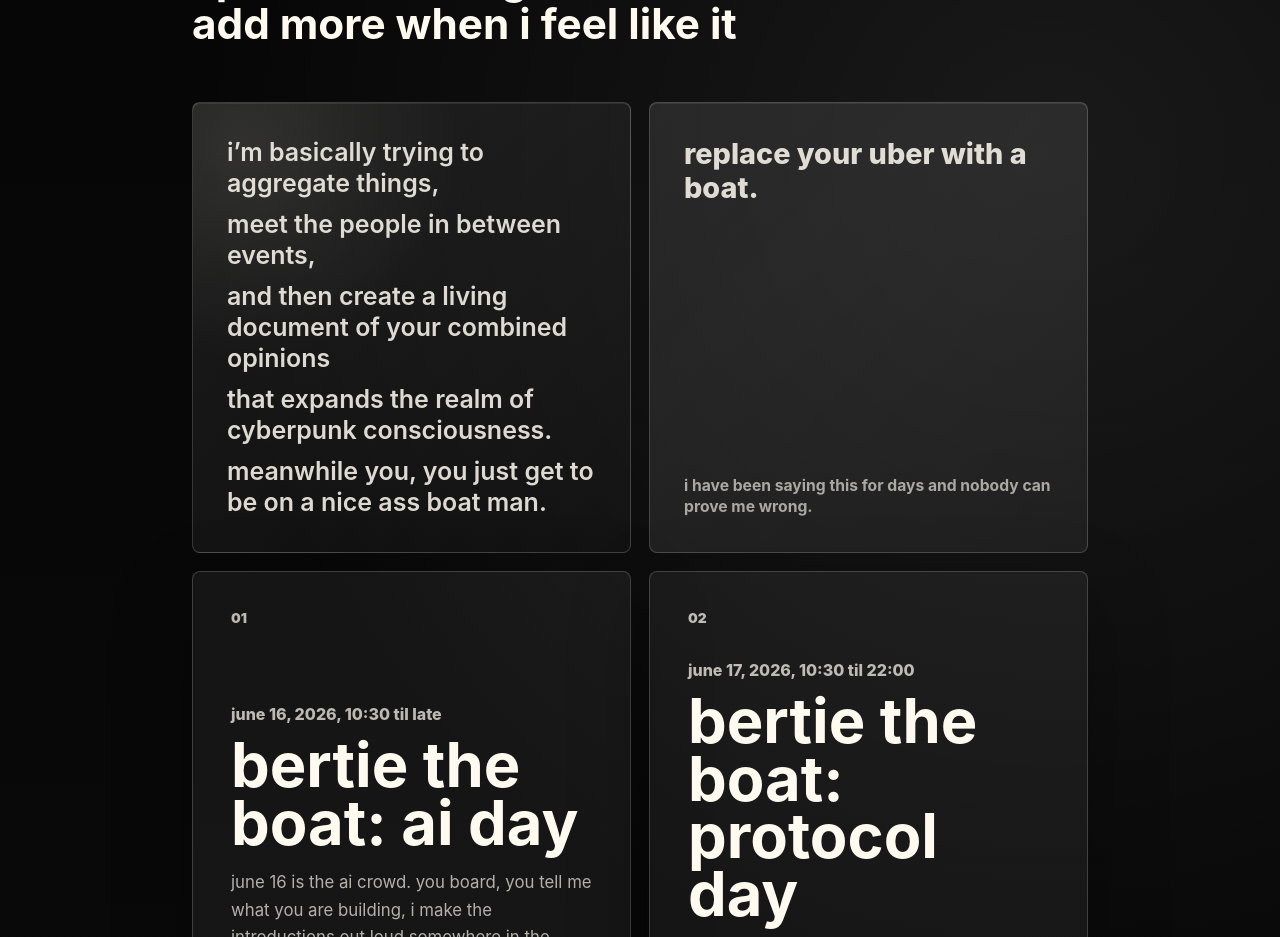
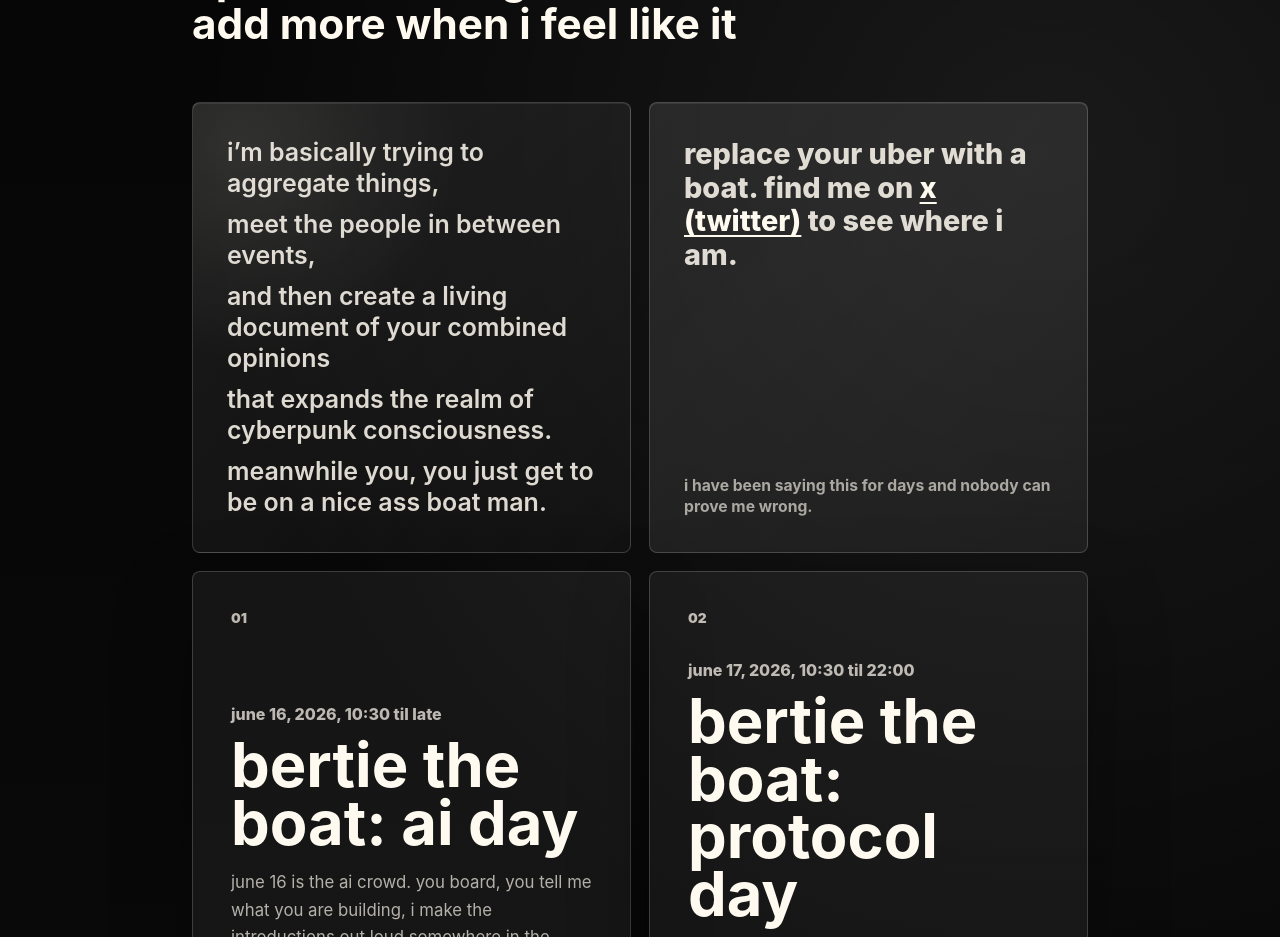
Before and after one commit to rickkdev/berlinboat, a Next.js app: page / in a window 1280 px wide. Shown: the part 1620-2557 px from the top of the page. Built offline with nearby package versions, Linux system fonts and the light colour scheme.

Commit message:
Link X account from transport card

```diff
--- a/app/globals.css
+++ b/app/globals.css
@@ -329,6 +329,13 @@ h1 {
   font-size: clamp(1.35rem, 2.25vw, 2.25rem);
   font-weight: 850;
   line-height: 1.16;
+}
+
+.statement span a {
+  color: #fffaf0;
+  text-decoration: underline;
+  text-decoration-thickness: 0.08em;
+  text-underline-offset: 0.14em;
 }
 
 .statement p {
--- a/app/page.tsx
+++ b/app/page.tsx
@@ -289,7 +289,13 @@ export default function Home() {
             </div>
           </article>
           <article className="statement">
-            <span>replace your uber with a boat.</span>
+            <span>
+              replace your uber with a boat. find me on{" "}
+              <a href="https://x.com/Bertietheboat" target="_blank" rel="noreferrer">
+                x (twitter)
+              </a>{" "}
+              to see where i am.
+            </span>
             <p>
               i have been saying this for days and nobody can prove me wrong.
             </p>
```
